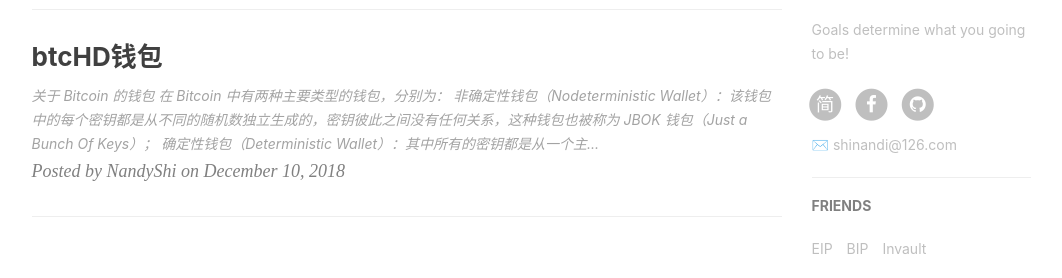
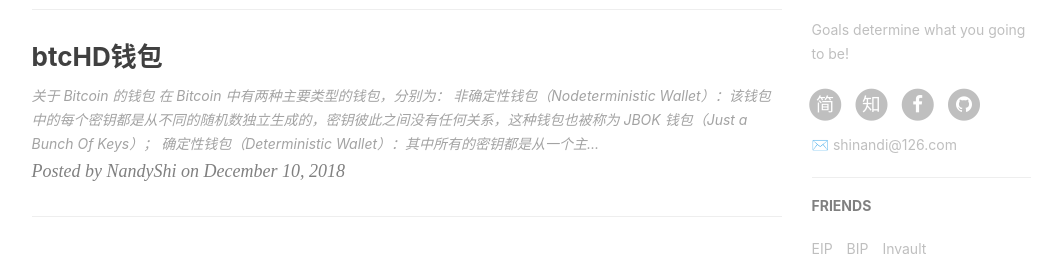
Before and after one commit to NandyShi/NandyShi.github.io, a Jekyll site: the page built from index.html, in a window 1280 px wide. Shown: the part 848-1126 px from the top of the page, without its empty margins (136-1198 px from the left). Built offline with Jekyll 4.4.1, drawn with Linux system fonts in a browser that asks for light colours; nearby versions of some CDN libraries; the list of posts is cut into pages by our own code; comment, search, counter and statistics services are not loaded.

Commit message:
Update page.html

```diff
--- a/_layouts/page.html
+++ b/_layouts/page.html
@@ -148,12 +148,12 @@
                                 <a target="_blank" href="https://www.reddit.com/user/{{ site.reddit_username }}">
                                     <span class="fa-stack fa-lg">
                                         <i class="fa fa-circle fa-stack-2x"></i>
-                                        <i class="fa  fa-stack-1x fa-inverse">R</i>
+                                        <i class="fa  fa-reddit fa-stack-1x fa-inverse"></i>
                                     </span>
                                 </a>
                             </li>
                             {% endif %}
-                            {% if site.reddit_username %}
+                            {% if site.zhihu_username %}
                             <li>
                                 <a target="_blank" href="https://www.zhihu.com/people/{{ site.zhihu_username }}">
                                     <span class="fa-stack fa-lg">
```
